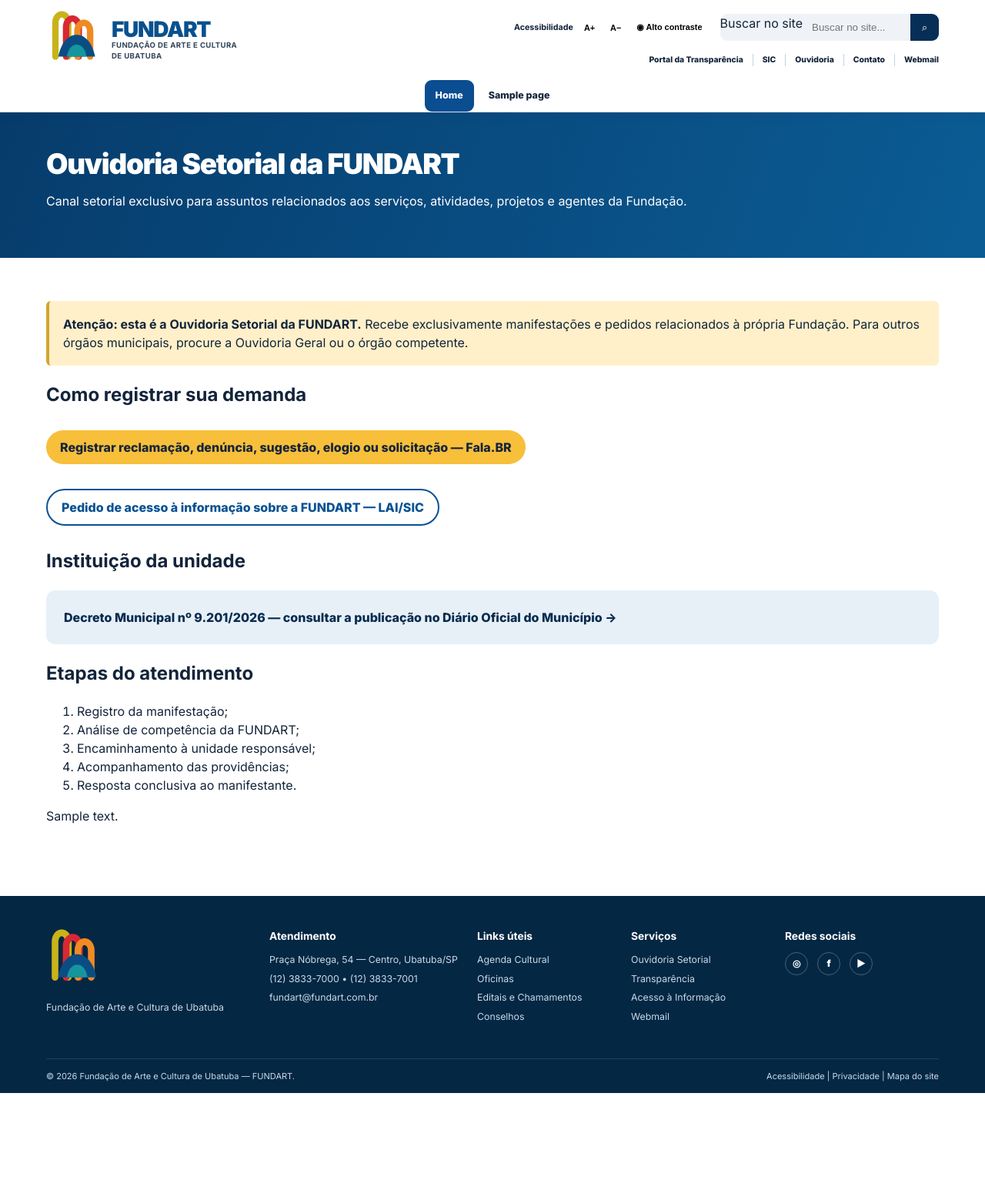
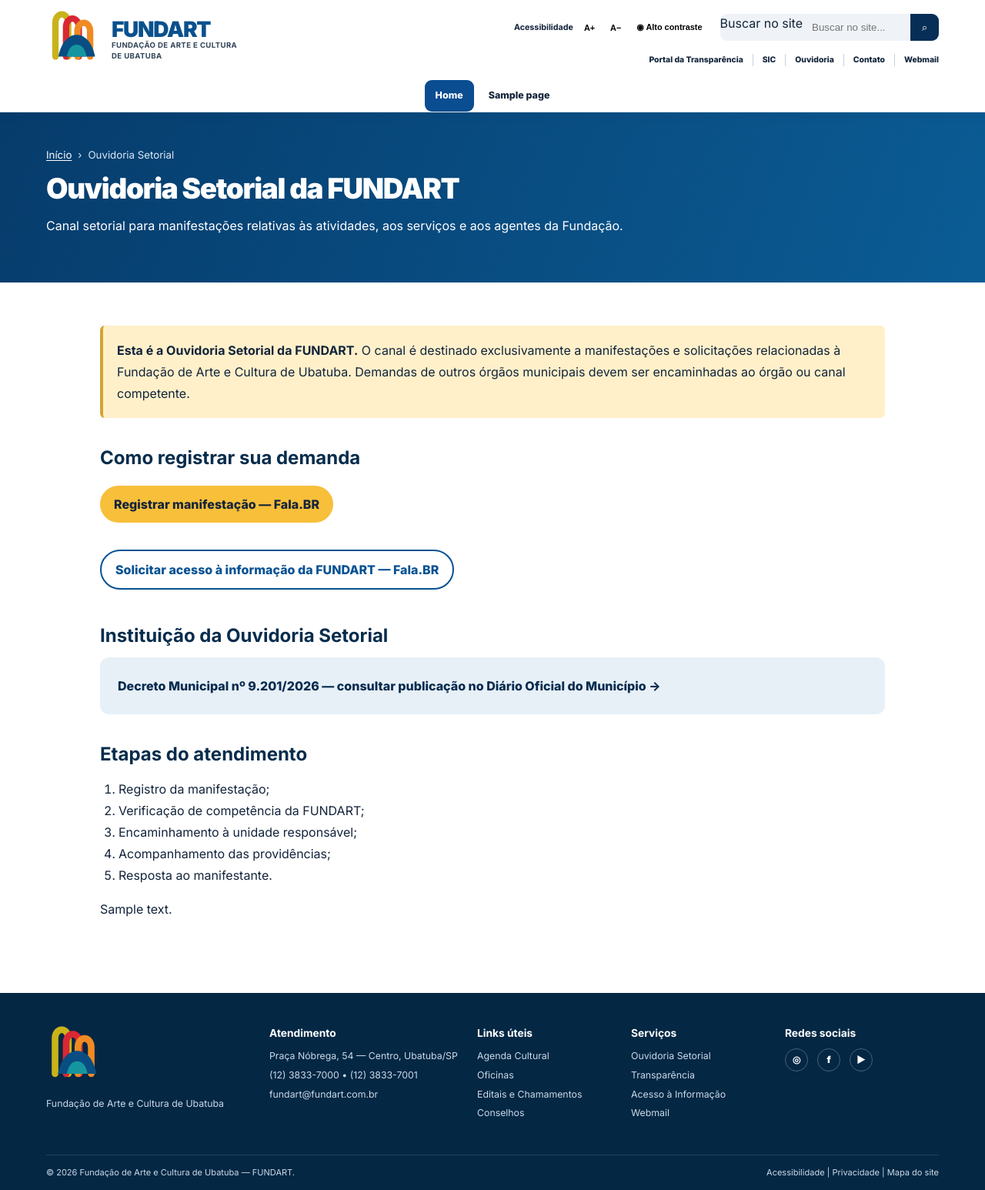
Before and after one commit to mskpoeira/fundart, a WordPress theme: template wordpress/themes/fundart/page-ouvidoria.php in a window 1280 px wide. Shown: the whole page at 77% size. Before the commit the page ends 1420 px from the top, so only its background shows below. Run offline with PHP 8.4 and a stand-in for WordPress, Linux system fonts and the light colour scheme; the site name, menu and one post (Sample post) are stand-ins, and other content is empty; some libraries are stand-ins or nearby versions.

Commit message:
style: alinhar pagina da Ouvidoria Setorial ao padrao institucional sem alterar competencia

```diff
--- a/wordpress/themes/fundart/page-ouvidoria.php
+++ b/wordpress/themes/fundart/page-ouvidoria.php
@@ -1,13 +1,20 @@
 <?php /* Template Name: Ouvidoria Setorial */ get_header(); ?>
-<section class="page-hero"><div class="container"><h1>Ouvidoria Setorial da FUNDART</h1><p>Canal setorial exclusivo para assuntos relacionados aos serviços, atividades, projetos e agentes da Fundação.</p></div></section>
+<header class="page-hero"><div class="container">
+<nav class="breadcrumbs" aria-label="Você está aqui"><a href="<?php echo esc_url(home_url('/')); ?>">Início</a><span aria-hidden="true">›</span>Ouvidoria Setorial</nav>
+<h1>Ouvidoria Setorial da FUNDART</h1>
+<p>Canal setorial para manifestações relativas às atividades, aos serviços e aos agentes da Fundação.</p>
+</div></header>
 <div class="container page-content">
- <div class="notice"><strong>Atenção: esta é a Ouvidoria Setorial da FUNDART.</strong> Recebe exclusivamente manifestações e pedidos relacionados à própria Fundação. Para outros órgãos municipais, procure a Ouvidoria Geral ou o órgão competente.</div>
+ <article class="institutional-article">
+ <div class="notice"><strong>Esta é a Ouvidoria Setorial da FUNDART.</strong> O canal é destinado exclusivamente a manifestações e solicitações relacionadas à Fundação de Arte e Cultura de Ubatuba. Demandas de outros órgãos municipais devem ser encaminhadas ao órgão ou canal competente.</div>
  <h2>Como registrar sua demanda</h2>
- <p><a class="btn" href="https://falabr.cgu.gov.br/web/home">Registrar reclamação, denúncia, sugestão, elogio ou solicitação — Fala.BR</a></p>
- <p><a class="btn secondary" href="https://informabr.cgu.gov.br/">Pedido de acesso à informação sobre a FUNDART — LAI/SIC</a></p>
- <h2>Instituição da unidade</h2>
- <a class="decree" href="https://www.ubatuba.sp.gov.br/?p=156904&amp;post_type=diariooficial">Decreto Municipal nº 9.201/2026 — consultar a publicação no Diário Oficial do Município →</a>
- <h2>Etapas do atendimento</h2><ol><li>Registro da manifestação;</li><li>Análise de competência da FUNDART;</li><li>Encaminhamento à unidade responsável;</li><li>Acompanhamento das providências;</li><li>Resposta conclusiva ao manifestante.</li></ol>
+ <p><a class="btn" href="https://falabr.cgu.gov.br/web/home">Registrar manifestação — Fala.BR</a></p>
+ <p><a class="btn secondary" href="https://falabr.cgu.gov.br/web/home">Solicitar acesso à informação da FUNDART — Fala.BR</a></p>
+ <h2>Instituição da Ouvidoria Setorial</h2>
+ <a class="decree" href="https://www.ubatuba.sp.gov.br/?p=156904&amp;post_type=diariooficial">Decreto Municipal nº 9.201/2026 — consultar publicação no Diário Oficial do Município →</a>
+ <h2>Etapas do atendimento</h2>
+ <ol><li>Registro da manifestação;</li><li>Verificação de competência da FUNDART;</li><li>Encaminhamento à unidade responsável;</li><li>Acompanhamento das providências;</li><li>Resposta ao manifestante.</li></ol>
  <?php while(have_posts()):the_post();the_content();endwhile; ?>
+ </article>
 </div>
 <?php get_footer(); ?>
```
